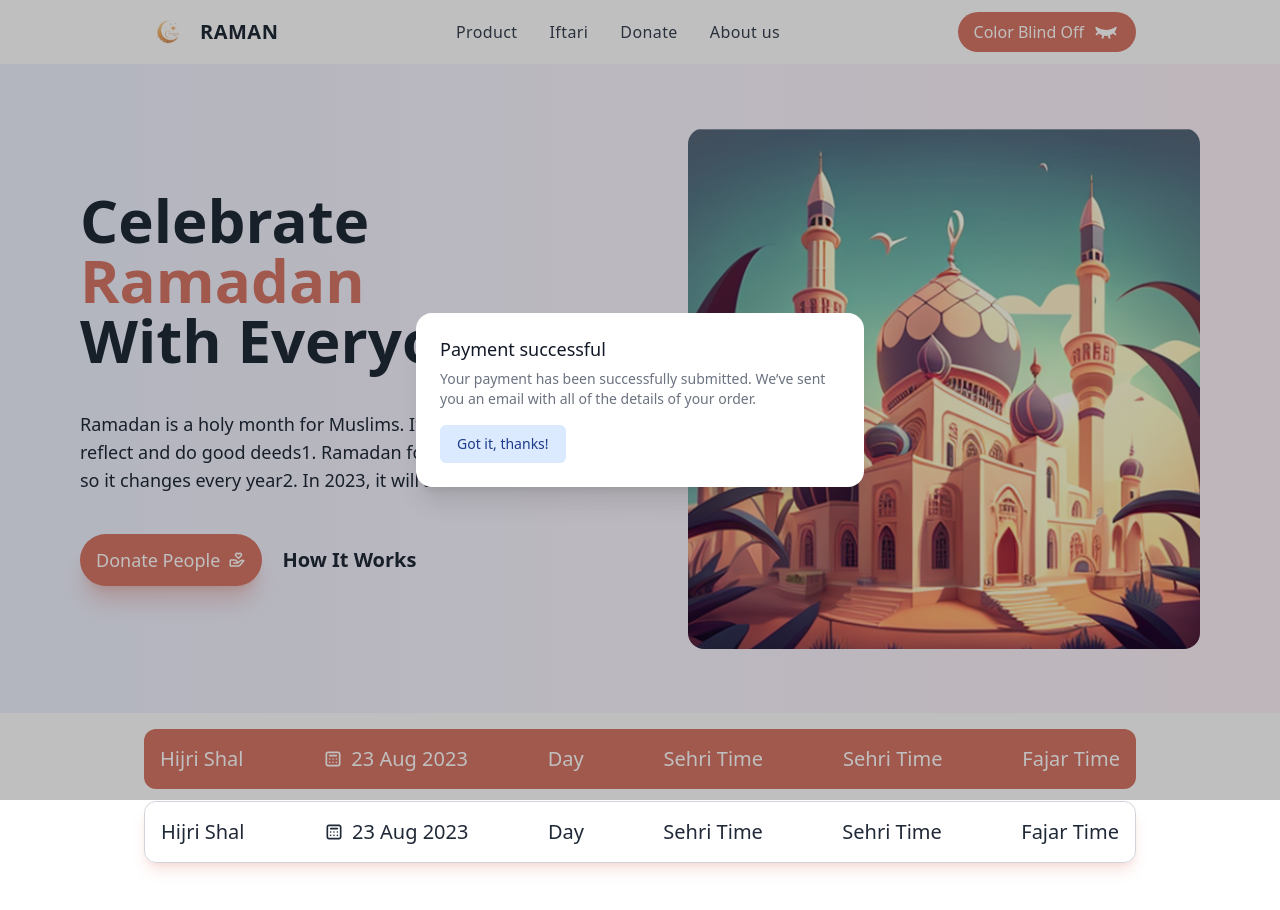
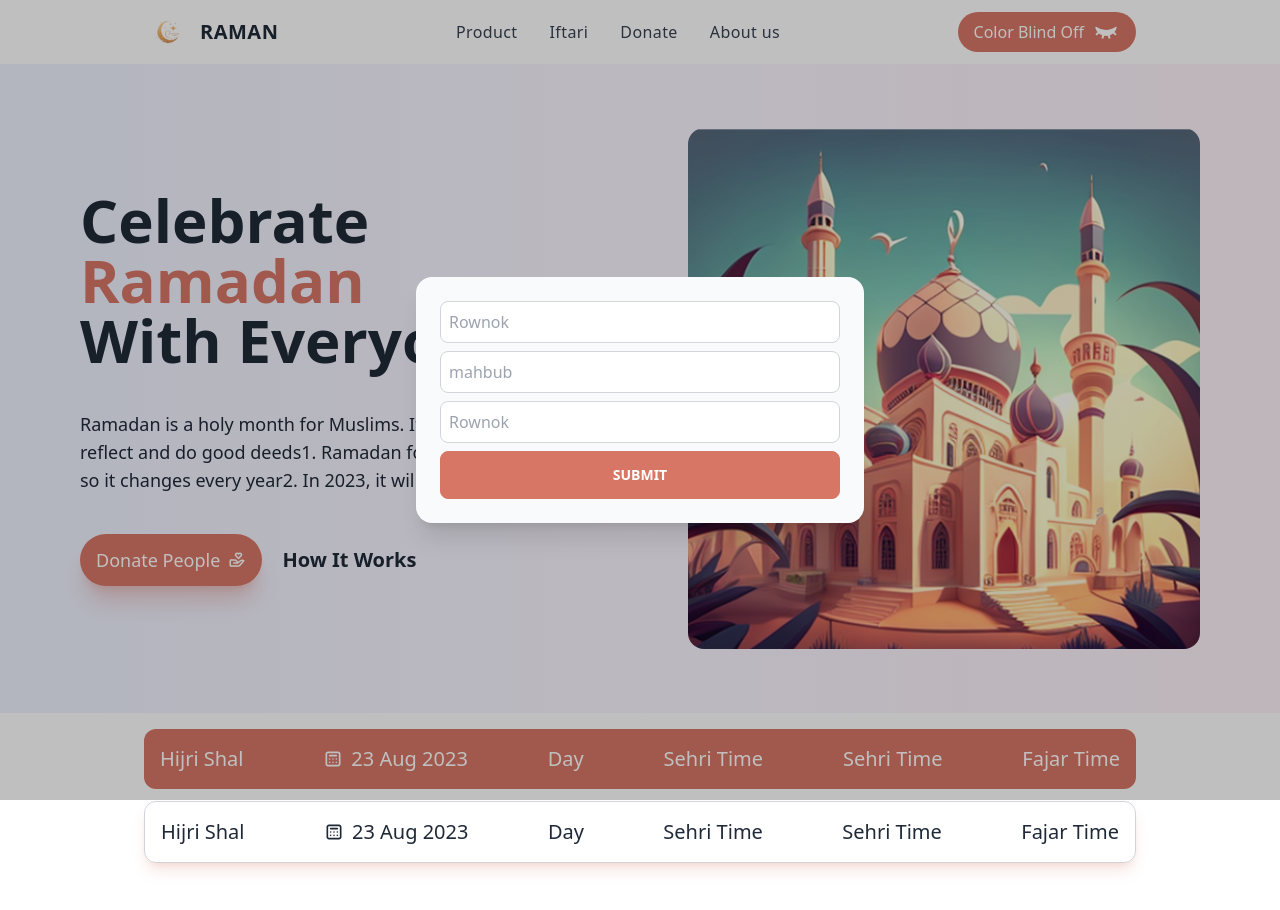
Before and after one commit to rownokmahbub/RamadanKarim, a Next.js app: page / in a window 1280 px wide. Both pictures are taken after a click on the button "Donate People". Shown: the top 910 px of the page. Built offline with nearby package versions, Linux system fonts and the light colour scheme.

Commit message:
fixed issues

```diff
--- a/components/Hero_01.js
+++ b/components/Hero_01.js
@@ -1,10 +1,9 @@
 import React from "react";
 import { Dialog, Transition } from '@headlessui/react'
 import { Fragment, useState } from 'react'
-import {TbBrandAirbnb} from 'react-icons/tb'
-import {TfiLinkedin} from 'react-icons/tfi'
 import {BiDonateHeart} from 'react-icons/bi'
-import ColorBlind from "./ColorBlind";
+import  LoginForm  from "./LoginForm";
+
 const Hero_01 = () => {
   let [isOpen, setIsOpen] = useState(false)
 
@@ -54,29 +53,8 @@ const Hero_01 = () => {
                 leaveFrom="opacity-100 scale-100"
                 leaveTo="opacity-0 scale-95"
               >
-                <Dialog.Panel className="w-full max-w-md transform overflow-hidden rounded-2xl bg-white p-6 text-left align-middle shadow-xl transition-all">
-                  <Dialog.Title
-                    as="h3"
-                    className="text-lg font-medium leading-6 text-gray-900"
-                  >
-                    Payment successful
-                  </Dialog.Title>
-                  <div className="mt-2">
-                    <p className="text-sm text-gray-500">
-                      Your payment has been successfully submitted. We’ve sent
-                      you an email with all of the details of your order.
-                    </p>
-                  </div>
-
-                  <div className="mt-4">
-                    <button
-                      type="button"
-                      className="inline-flex justify-center rounded-md border border-transparent bg-blue-100 px-4 py-2 text-sm font-medium text-blue-900 hover:bg-blue-200 focus:outline-none focus-visible:ring-2 focus-visible:ring-blue-500 focus-visible:ring-offset-2"
-                      onClick={closeModal}
-                    >
-                      Got it, thanks!
-                    </button>
-                  </div>
+                <Dialog.Panel className="w-full max-w-md transform overflow-hidden rounded-2xl bg-slate-50 p-6 text-left align-middle shadow-xl transition-all">
+              <LoginForm/>
                 </Dialog.Panel>
               </Transition.Child>
             </div>
--- /dev/null
+++ b/components/LoginForm.js
@@ -0,0 +1,45 @@
+import React from 'react'
+import { Form,Formik,Field,ErrorMessage } from 'formik'
+import * as Yup from 'yup'
+const LoginForm = () => {
+
+  const validationSchema =Yup.object().shape({
+    fname:Yup.string().max(25).min(3, 'too short').required('full name required !'),
+    lname:Yup.string().max(25).min(3, 'too short').required('full name required !'),
+    pass:Yup.string().max(20).min(6)
+  })
+  return (
+    <div>
+ <Formik
+       initialValues={{
+         fname: '',
+         lname: '',
+         pass: '',
+       }}
+       validationSchema={validationSchema}
+       onSubmit={values => {
+         // same shape as initial values
+         console.log(values);
+       }}
+     >
+       {({ errors, touched }) => (
+         <Form className='flex flex-col gap-2'>
+           <Field name="fname" className='px-2 py-2 bg-white border border-gray-300 rounded-lg focus:outline-none' placeholder='Rownok'/>
+           {errors.fname && touched.fname ? (
+             <div className='text-red-500 dark:text-primary-50 text-sm'>{errors.fname}</div>
+           ) : null}
+           <Field name="lname" className='px-2 py-2 bg-white border border-gray-300 rounded-lg focus:outline-none' placeholder='mahbub'/>
+           {errors.lname && touched.lname ? (
+             <div className='text-red-500 dark:text-primary-50 text-sm'>{errors.lname}</div>
+           ) : null}
+           <Field name="pass" type="password" className='px-2 py-2 bg-white border border-gray-300 rounded-lg focus:outline-none' placeholder='Rownok '/>
+           {errors.pass && touched.pass ? <div  className='text-red-500 dark:text-primary-50 text-sm'>{errors.pass}</div> : null}
+           <button className='btn btn-primary dark:bg-primary-50' type="submit">Submit</button>
+         </Form>
+       )}
+     </Formik>
+    </div>
+  )
+}
+
+export default LoginForm
--- a/package.json
+++ b/package.json
@@ -14,11 +14,13 @@
     "daisyui": "^2.51.0",
     "eslint": "8.34.0",
     "eslint-config-next": "13.2.1",
+    "formik": "^2.2.9",
     "next": "13.2.1",
     "next-themes": "^0.2.1",
     "react": "18.2.0",
     "react-dom": "18.2.0",
-    "react-icons": "^4.7.1"
+    "react-icons": "^4.7.1",
+    "yup": "^1.0.2"
   },
   "devDependencies": {
     "autoprefixer": "^10.4.13",
```
Also changed, not shown: 1 other file (tests, documents, lock files or other folders).
